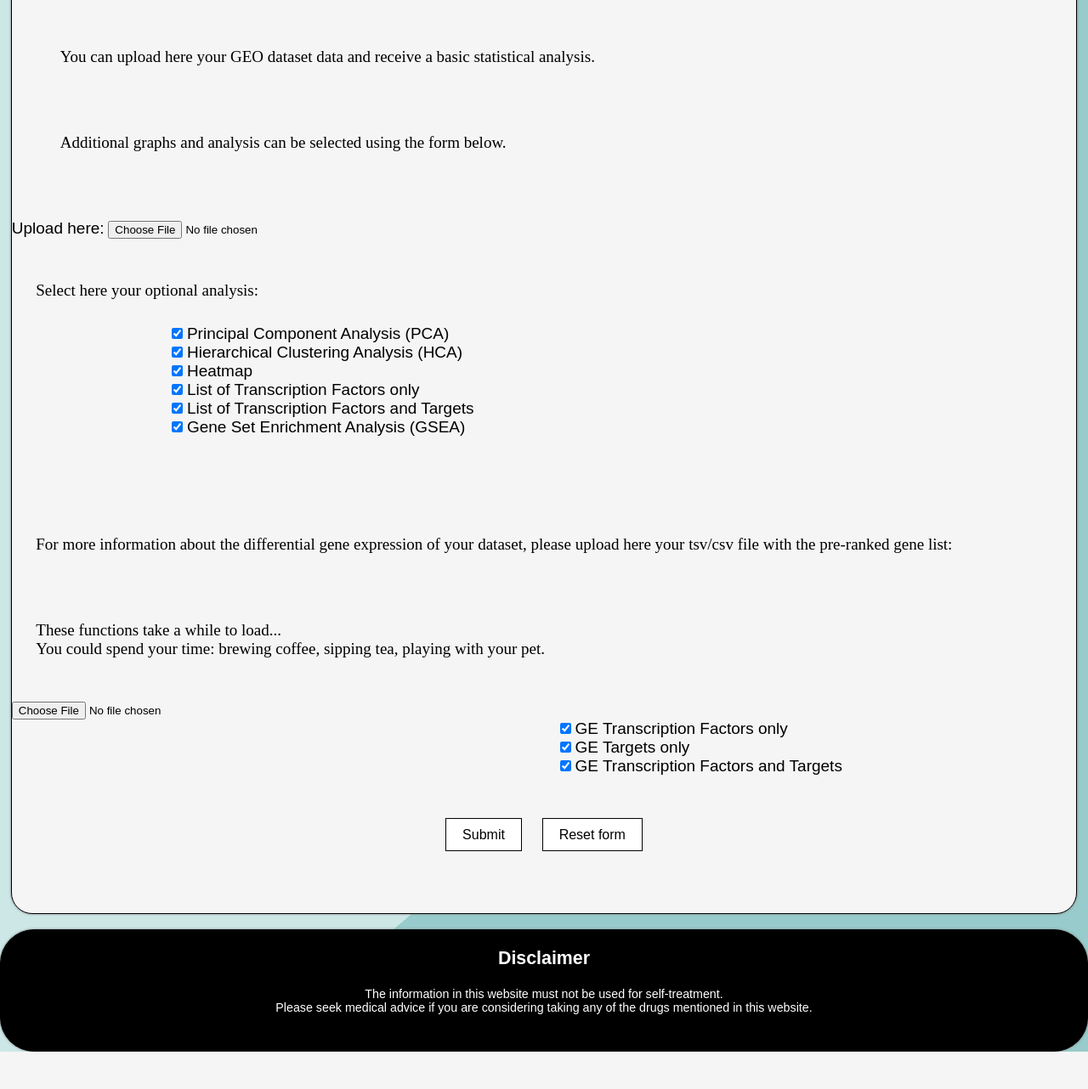
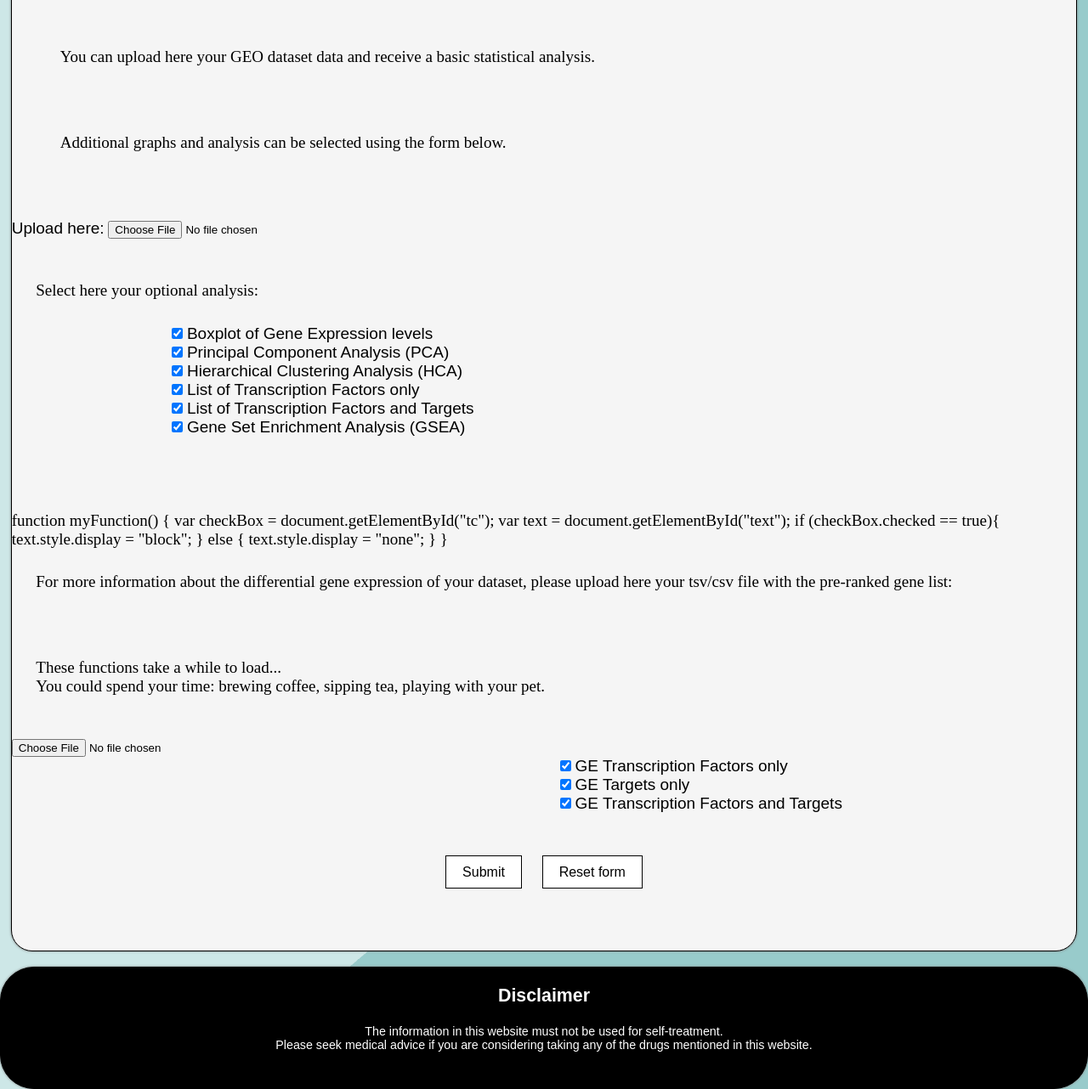
Before and after one commit to aelezi01/cleanTFsite, a Flask app: page /upload_data/ in a window 1280 px wide. Shown: the part 238-1520 px from the top of the page at 85% size. Before the commit the page ends 1476 px from the top, so only its background shows below. Run offline with Flask 2, Linux system fonts and the light colour scheme.

Commit message:
ae 15:10 1/03

```diff
--- a/app.py
+++ b/app.py
@@ -73,6 +73,7 @@ def TF(TF_name):
         pdbID = result[4]
         uniprotID = result[5]
         DBD = result[6]
+        subcellularLocation = result[7][21::]
 
         # create variable for displaying the chemical structure
         if pdbID:
@@ -83,7 +84,7 @@ def TF(TF_name):
 
         c.close()
         # return page with the information fetched from the database
-        return render_template('TF.html', TF_name = TF_name, ensemblID = ensemblID, entrezID = entrezID, pdbID = pdbID, uniprotID = uniprotID, DBD = DBD, tfStructure = tfStructure)
+        return render_template('TF.html', TF_name = TF_name, ensemblID = ensemblID, entrezID = entrezID, pdbID = pdbID, uniprotID = uniprotID, DBD = DBD, tfStructure = tfStructure, subcellularLocation = subcellularLocation)
 
 
 # drugs pages
@@ -216,10 +217,14 @@ def stat_analysis(newdata):
         # get some basic statistical analysis and optional graphs
         simpleStatistic = get_sum(gds)
         boxplot = gene_boxplot(gds)
-        PCA = pca_plot(gds)[0]
+
+        if 'PCA' in request.form:
+            # this returns only the PCA graph
+            PCAplot = pca_plot(gds)[0]
+
         HCA = hca(gds)
 
-        return render_template('stat_analysis.html', table_dictionary = table_dictionary, metadata = metadata, header_key = header_key, header_value = header_value, simpleStatistic = simpleStatistic, boxplot = boxplot, PCA = PCA, HCA = HCA)
+        return render_template('stat_analysis.html', table_dictionary = table_dictionary, metadata = metadata, header_key = header_key, header_value = header_value, simpleStatistic = simpleStatistic, boxplot = boxplot, PCA = PCAplot, HCA = HCA)
         #    return 'you will be able to upload data for %s soon' % newdata_name
 
 
--- a/graphsFunctions.py
+++ b/graphsFunctions.py
@@ -41,7 +41,7 @@ def get_sum(gds):
     sumTable = sumTable.rename(index = {"count":"genes"})
 
 
-    return sumTable
+    return sumTable.to_dict()
 
 
 def gene_boxplot(gds):
--- a/templates/TF.html
+++ b/templates/TF.html
@@ -18,6 +18,8 @@
       <p>{{uniprotID}}</p>
       <h2 id="DBD" class="subheadings">DBD</h2>
       <p>{{DBD}}</p>
+      <h2 id="subcellularLocation" class="subheadings">Subcellular Location</h2>
+      <p>{{ subcellularLocation }}</p>
     </div>
 
     <table class="table" style="display: table-column;">
--- a/templates/upload_data.html
+++ b/templates/upload_data.html
@@ -42,27 +42,27 @@
 
             <div style="margin-left: 15%;" class="fontBody">
                 <div>
-                    <input type="checkbox" id="PCA" value="graph" name="PCA" checked>
+                    <input type="checkbox" id="boxplot" value="boxplot" name="graph" checked>
+                    <label for="boxplot">Boxplot of Gene Expression levels</label>
+                </div>
+                <div>
+                    <input type="checkbox" id="PCA" value="PCA" name="graph" checked>
                     <label for="PCA">Principal Component Analysis (PCA)</label>
                 </div>
                 <div>
-                    <input type="checkbox" id="HCA" value="graph" name="HCA" checked>
+                    <input type="checkbox" id="HCA" value="HCA" name="graph" checked>
                     <label for="HCA">Hierarchical Clustering Analysis (HCA)</label>
                 </div>
                 <div>
-                    <input type="checkbox" id="HM" value="graph" name="heatmap" checked>
-                    <label for="HM">Heatmap</label>
-                </div>
-                <div>
-                    <input type="checkbox" id="TFO" value="graph" name="TFO" checked>
+                    <input type="checkbox" id="TFO" value="TFO" name="graph" checked>
                     <label for="TFO">List of Transcription Factors only</label>
                 </div>
                 <div>
-                    <input type="checkbox" id="TFT" value="graph" name="TFT" checked>
+                    <input type="checkbox" id="TFT" value="TFT" name="graph" checked>
                     <label for="TFT">List of Transcription Factors and Targets</label>
                 </div>
                 <div>
-                    <input type="checkbox" id="GSEA" value="graph" name="GSEA" checked>
+                    <input type="checkbox" id="GSEA" value="GSEA" name="graph" checked>
                     <label for="GSEA">Gene Set Enrichment Analysis (GSEA)</label>
                 </div>
                 <br><br>
@@ -71,6 +71,25 @@
         </div>
 
 
+        <script>
+            function display() {
+                var checkBox = document.getElementById("pca");
+                var text = document.getElementById("text");
+                if (document.getElementById("PCA").checked){
+                var x = document.getElementById("PCA").value;
+                }
+                alert("The value of the checkbox is: " + x);
+            }
+        </script>
+function myFunction() {
+    var checkBox = document.getElementById("tc");
+    var text = document.getElementById("text");
+    if (checkBox.checked == true){
+        text.style.display = "block";
+    } else {
+        text.style.display = "none";
+    }
+}
         <div>
             <div>
                 <p>For more information about the differential gene expression of your dataset, please upload here your tsv/csv file with the pre-ranked gene list:</p>
```
Also changed, not shown: templates/stat_analysis.html (+16 -7 lines).
